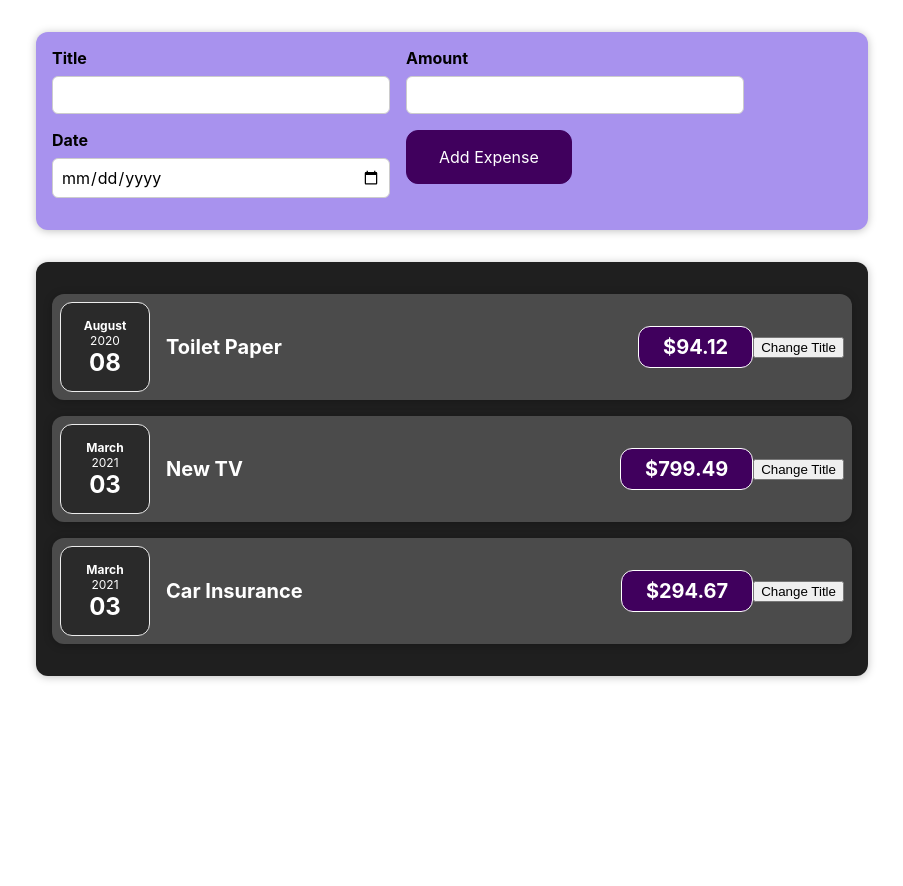
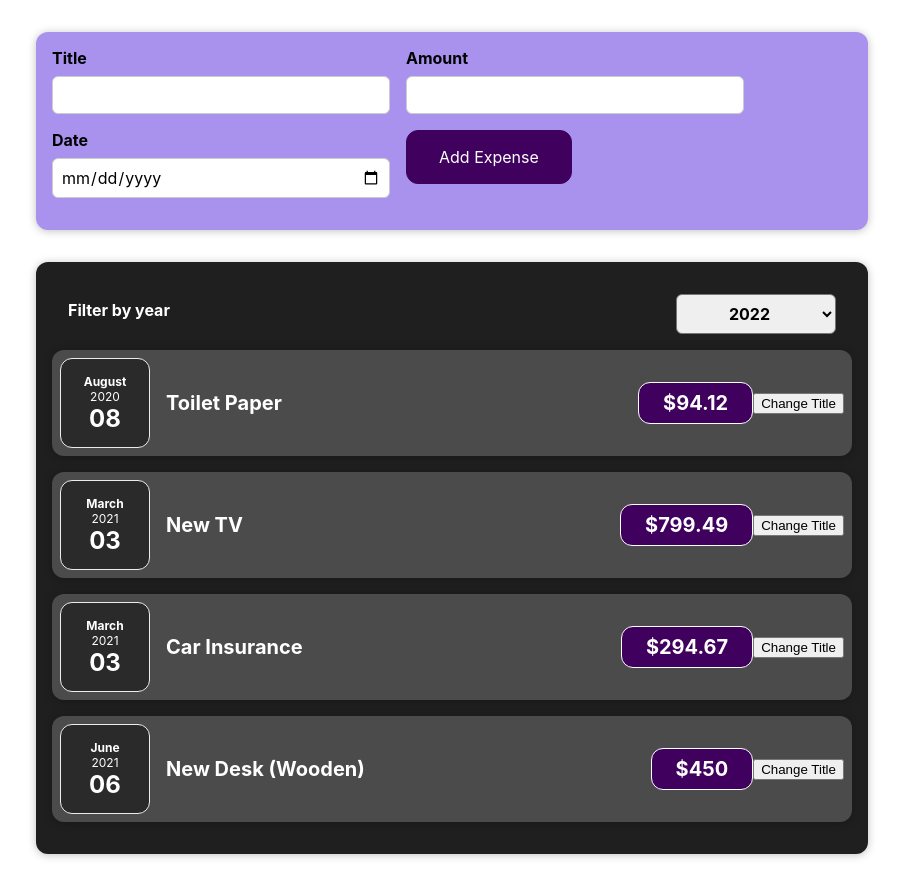
Before and after one commit to hyunz214/React.study-account-book, a React (Create React App) app: page / in a window 1280 px wide. Shown: the whole page, without its empty margins (188-1091 px from the left). Before the commit the page ends 800 px from the top, so only its background shows below. Built offline with nearby package versions, Linux system fonts and the light colour scheme.

Commit message:
expense아이템 배열로 불러오기 state로 변경 및 fileter 추가 작업중

```diff
--- a/src/App.js
+++ b/src/App.js
@@ -1,8 +1,9 @@
 import Expenses from "./components/Expenses/Expenses";
 import NewExpense from "./components/NewExpense/NewExpense";
+import React, { useState } from "react";
 
 const App = () => {
-  const expenses = [
+    const [expenses, setExpenses] = useState([
         {
             id: "e1",
             title: "Toilet Paper",
@@ -22,11 +23,19 @@
             amount: 450,
             date: new Date(2021, 5, 12),
         },
-  ];
+    ]);
+
+    const addExpenseHandler = (expense) => {
+        // console.log("In App.js");
+        console.log(expense);
+        console.log(expenses);
+
+        setExpenses([...expenses, expense]);
+    };
 
     return (
         <div>
-      <NewExpense></NewExpense>
+            <NewExpense onAddExpense={addExpenseHandler} />
             <Expenses items={expenses} />
         </div>
     );
--- a/src/components/Expenses/Expenses.js
+++ b/src/components/Expenses/Expenses.js
@@ -1,15 +1,17 @@
 import ExpenseItem from "./ExpenseItem";
 import Card from "../UI/Card";
+import ExpensesFilter from "./ExpensesFilter";
 import "./Expenses.css";
 
 const Expenses = (props) => {
-  return (
-    <Card className="expenses">
-      <ExpenseItem title={props.items[0].title} amount={props.items[0].amount} date={props.items[0].date} />
-      <ExpenseItem title={props.items[1].title} amount={props.items[1].amount} date={props.items[1].date} />
-      <ExpenseItem title={props.items[2].title} amount={props.items[2].amount} date={props.items[2].date} />
-    </Card>
-  );
+    return (
+        <Card className="expenses">
+            <ExpensesFilter></ExpensesFilter>
+            {props.items.map((item, index) => (
+                <ExpenseItem title={item.title} amount={item.amount} date={item.date} />
+            ))}
+        </Card>
+    );
 };
 
 export default Expenses;
--- /dev/null
+++ b/src/components/Expenses/ExpensesFilter.css
@@ -0,0 +1,24 @@
+.expenses-filter {
+    color: white;
+    padding: 0 1rem;
+}
+
+.expenses-filter__control {
+    display: flex;
+    width: 100%;
+    align-items: center;
+    justify-content: space-between;
+    margin: 1rem 0;
+}
+
+.expenses-filter label {
+    font-weight: bold;
+    margin-bottom: 0.5rem;
+}
+
+.expenses-filter select {
+    font: inherit;
+    padding: 0.5rem 3rem;
+    font-weight: bold;
+    border-radius: 6px;
+}
--- /dev/null
+++ b/src/components/Expenses/ExpensesFilter.js
@@ -0,0 +1,23 @@
+import React from "react";
+
+import "./ExpensesFilter.css";
+
+const ExpensesFilter = () => {
+    const dropdownChangeHandler = () => {};
+
+    return (
+        <div className="expenses-filter">
+            <div className="expenses-filter__control">
+                <label>Filter by year</label>
+                <select onChange={dropdownChangeHandler}>
+                    <option value="2022">2022</option>
+                    <option value="2021">2021</option>
+                    <option value="2020">2020</option>
+                    <option value="2019">2019</option>
+                </select>
+            </div>
+        </div>
+    );
+};
+
+export default ExpensesFilter;
--- a/src/components/NewExpense/ExpenseForm.js
+++ b/src/components/NewExpense/ExpenseForm.js
@@ -2,7 +2,7 @@
 
 import "./ExpenseForm.css";
 
-const ExpenseForm = () => {
+const ExpenseForm = (props) => {
     const [enteredTitle, setEnteredTitle] = useState("");
     const [enteredAmount, setEnteredAmount] = useState("");
     const [enteredDate, setEnteredDate] = useState("");
@@ -36,7 +36,8 @@
             amount: enteredAmount,
             date: enteredDate,
         };
-        console.log(expenseData);
+        // console.log(expenseData);
+        props.onSaveExpenseData(expenseData);
         setEnteredTitle("");
         setEnteredAmount("");
         setEnteredDate("");
--- a/src/components/NewExpense/NewExpense.js
+++ b/src/components/NewExpense/NewExpense.js
@@ -2,12 +2,21 @@
 import "./NewExpense.css";
 import ExpenseForm from "./ExpenseForm";
 
-const NewExpense = () => {
-  return (
-    <div className={"new-expense"}>
-      <ExpenseForm />
-    </div>
-  );
+const NewExpense = (props) => {
+    const saveExpenseDataHandler = (enteredExpenseData) => {
+        const expenseData = {
+            ...enteredExpenseData,
+            id: Math.random().toString(),
+        };
+        props.onAddExpense(expenseData);
+        // console.log(expenseData);
+    };
+
+    return (
+        <div className={"new-expense"}>
+            <ExpenseForm onSaveExpenseData={saveExpenseDataHandler} />
+        </div>
+    );
 };
 
 export default NewExpense;
```
Lines whose indentation alone changed are shown as unchanged.
